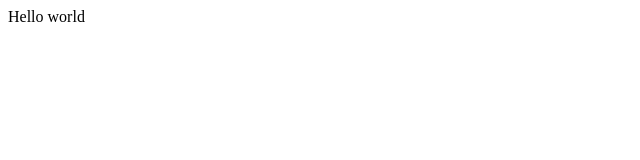
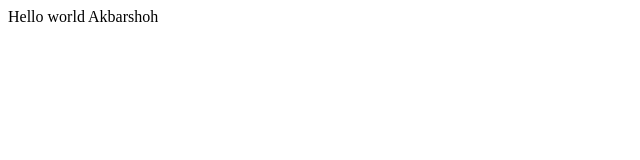
Before and after one commit to akbarshoh08/project-sass, a plain HTML site: page index.html in a window 1280 px wide. Shown: the full height of the page, 0-640 px from the left. Drawn offline with Linux system fonts and the light colour scheme.

Commit message:
html changed

```diff
--- a/index.html
+++ b/index.html
@@ -6,6 +6,6 @@
     <title>Document</title>
 </head>
 <body>
-    Hello world
+    Hello world Akbarshoh
 </body>
 </html>
```
